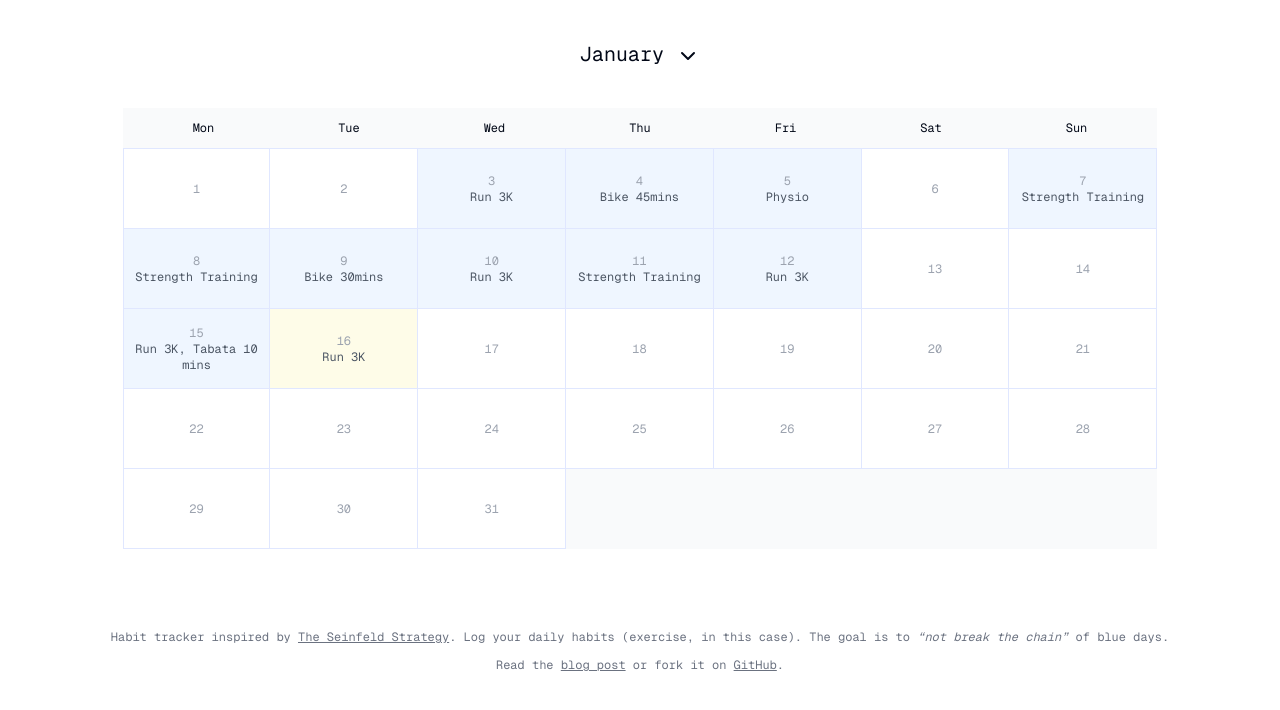
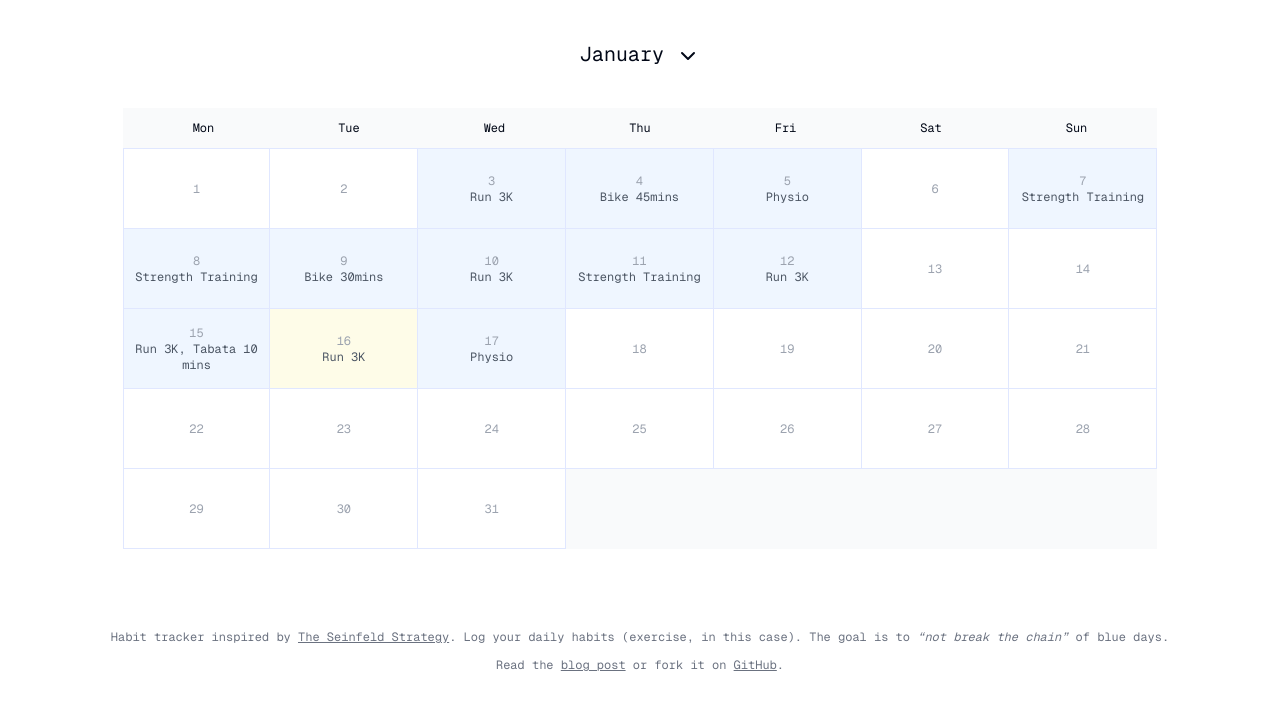
Before and after one commit to scottgallant/seinfeld-calendar, a Next.js app: page / in a window 1280 px wide. Shown: the top 710 px of the page. Built offline with nearby package versions, Linux system fonts and the light colour scheme.

Commit message:
Update specialDates.js

```diff
--- a/src/data/specialDates.js
+++ b/src/data/specialDates.js
@@ -10,6 +10,7 @@ const specialDates = [
     { "date": "2024-01-12", "description": "Run 3K" },
     { "date": "2024-01-15", "description": "Run 3K, Tabata 10 mins" },
     { "date": "2024-01-16", "description": "Run 3K" },
+    { "date": "2024-01-17", "description": "Physio" },
 ];
 
 export default specialDates;
```
